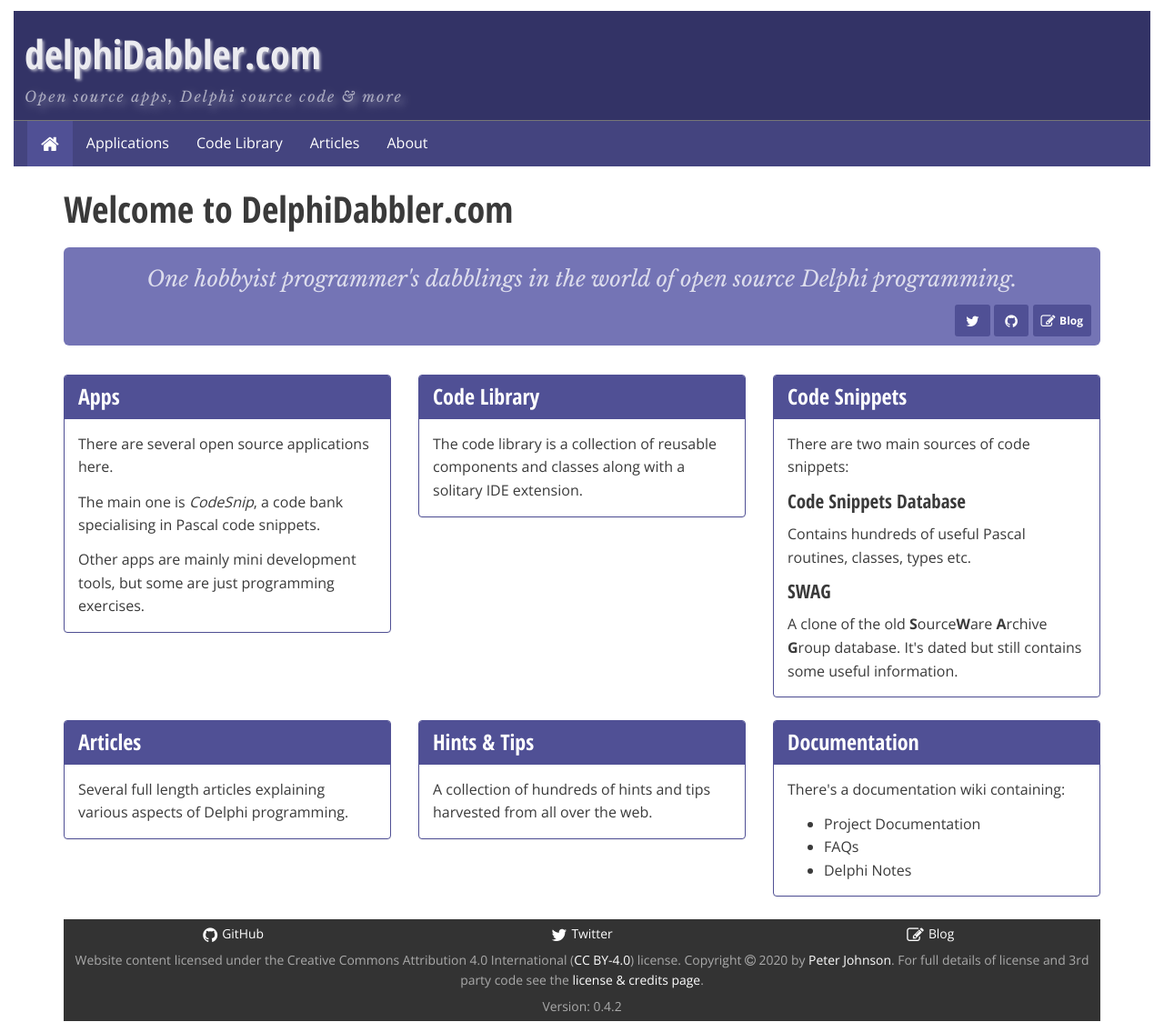
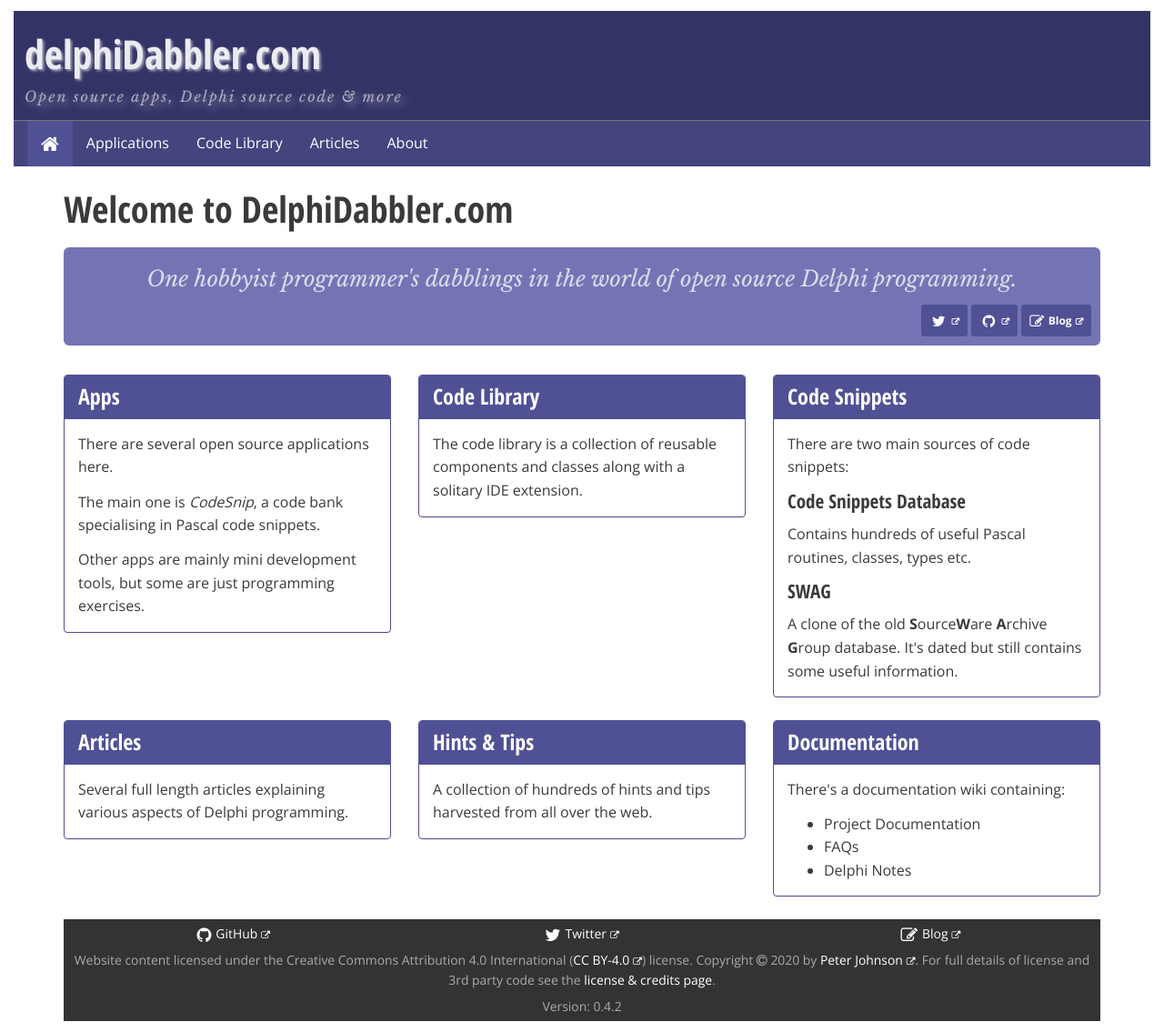
Before and after one commit to delphidabbler/delphidabbler.github.io, a Jekyll site: the page built from index.html, in a window 1280 px wide. Shown: the whole page at 91% size. Built offline with Jekyll 4.4.1, drawn with Linux system fonts in a browser that asks for light colours; nearby versions of some CDN libraries.

Commit message:
Add new CSS style that adds an "offsite" glyph to end of "http" and "https" links

```diff
--- a/_sass/_dd-custom-styles.scss
+++ b/_sass/_dd-custom-styles.scss
@@ -36,6 +36,16 @@
 }
 .tochange::after {
     content: " [TO-CHANGE]";
+}
+
+// Adds an offsite link glyph to links whose hrefs start with http:// or https://
+// Custom
+a[href^="http"]::after {
+  font-family: "FontAwesome";
+  margin-left: 4px;
+  content:"\f08e";
+  font-size: 70%;
+
 }
 
 // Extra style for Font Awesome to pad glyphs on right
```
